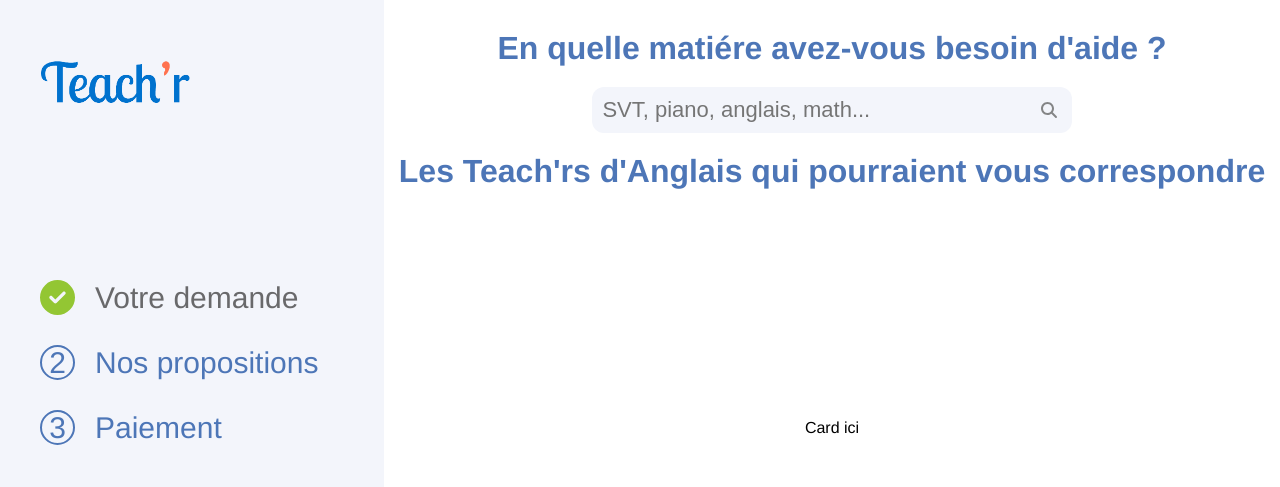
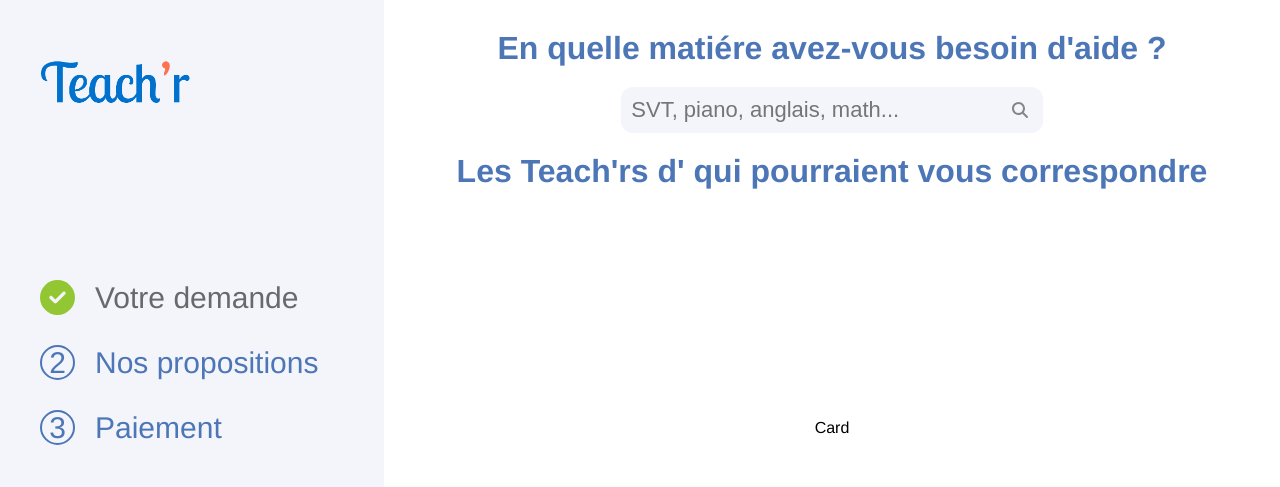
Before and after one commit to KinguBaka/Teach-r, a React (Create React App) app: page / in a window 1280 px wide. Shown: the top 487 px of the page. Built offline with nearby package versions, Linux system fonts and the light colour scheme.

Commit message:
création card + state search

```diff
--- /dev/null
+++ b/src/components/Card.js
@@ -0,0 +1,7 @@
+import React from "react";
+
+function Card() {
+  return <div>Card</div>;
+}
+
+export default Card;
--- a/src/components/HomePage.js
+++ b/src/components/HomePage.js
@@ -1,22 +1,31 @@
-import React from "react";
+import React, { useState } from "react";
 import { FontAwesomeIcon } from "@fortawesome/react-fontawesome";
 import { faMagnifyingGlass } from "@fortawesome/free-solid-svg-icons";
+import Card from "./Card";
 
 function HomePage() {
+  const [search, setSearch] = useState("");
+
   return (
     <div className="HomePage">
       <div className="HomePage-Search">
         <h1>En quelle matiére avez-vous besoin d'aide ?</h1>
         <div className="SearchBar">
-          <input type="text" placeholder="SVT, piano, anglais, math..." />{" "}
+          <input
+            type="text"
+            placeholder="SVT, piano, anglais, math..."
+            onChange={(e) => setSearch(e.target.value)}
+          />
           <FontAwesomeIcon
             className="search-icon"
             icon={faMagnifyingGlass}
           ></FontAwesomeIcon>
         </div>
-        <h1>Les Teach'rs d'Anglais qui pourraient vous correspondre</h1>
+        <h1>Les Teach'rs d'{search} qui pourraient vous correspondre</h1>
       </div>
-      <div className="HomePage-Card">Card ici</div>
+      <div className="HomePage-Card">
+        <Card />
+      </div>
       <div className="HomePage-Button">
         <a href="" className="Btn-gris">
           PRÉCEDENT
--- a/src/styles/index.scss
+++ b/src/styles/index.scss
@@ -1,3 +1,4 @@
 @import "./settings";
 @import "./components/sideBar";
 @import "./components/homePage";
+@import "./components/card";
```
Also changed, not shown: public/img/profil.png (added), src/styles/components/_card.scss (added).
